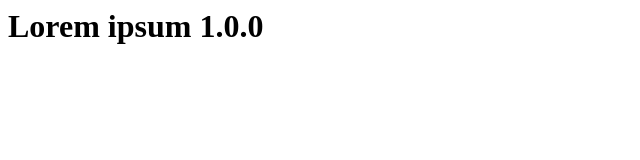
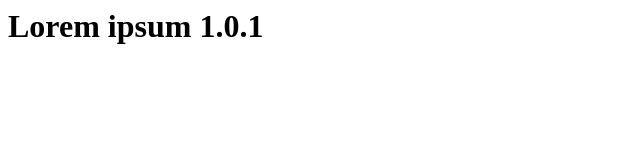
Before and after one commit to lcube45/mywebapp, a plain HTML site: page index.html in a window 1280 px wide. Shown: the full height of the page, 0-640 px from the left. Drawn offline with Linux system fonts and the light colour scheme.

Commit message:
Update index.html

```diff
--- a/index.html
+++ b/index.html
@@ -1 +1 @@
-<h1>Lorem ipsum 1.0.0</h1>
+<h1>Lorem ipsum 1.0.1</h1>
```
